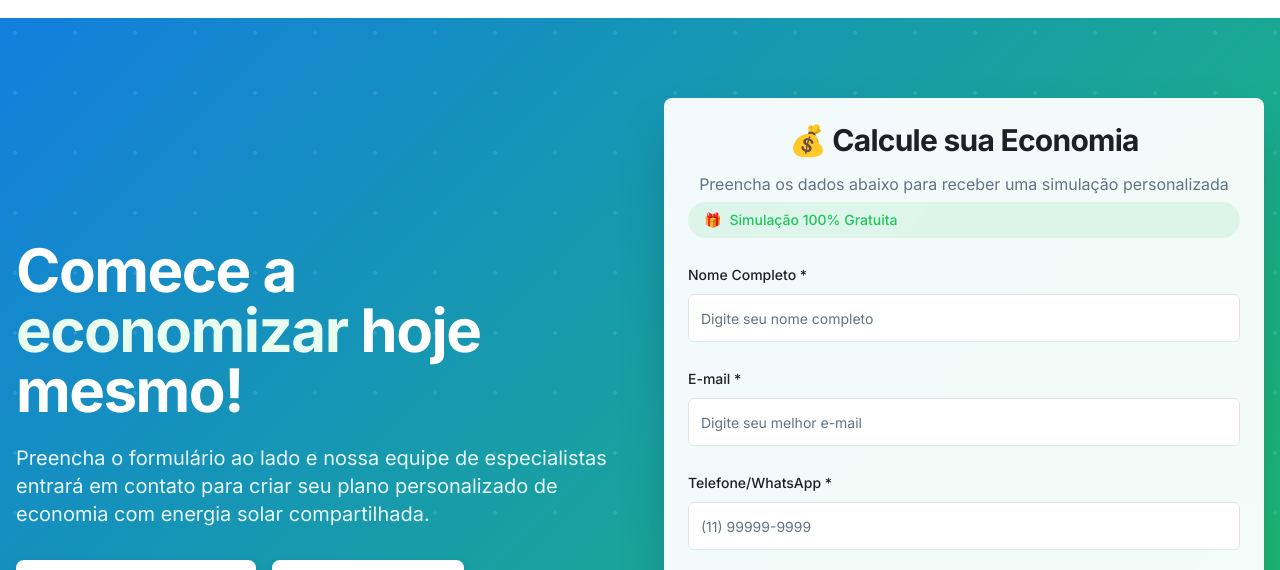
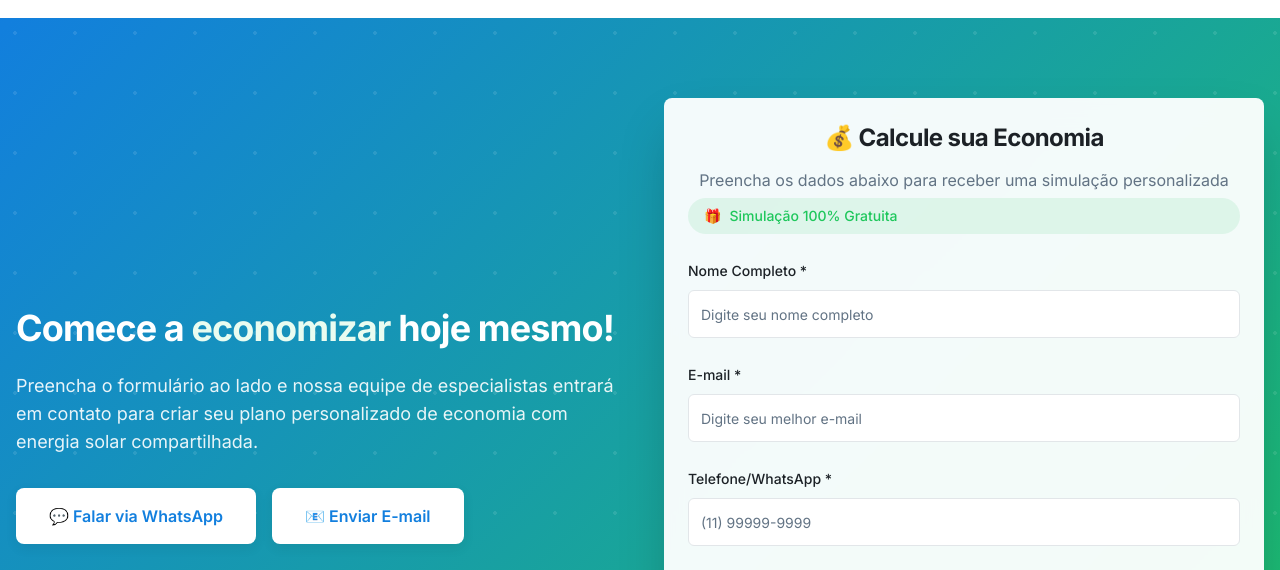
Before and after one commit to PedroRago10/energee-lp, a React (Vite) app: page / in a window 1280 px wide. Shown: the part 8240-8810 px from the top of the page. Built offline with nearby package versions, Linux system fonts and the light colour scheme; no server answers; the database is empty.

Commit message:
Fix text sizing on mobile
Adjust text sizes across the application to improve responsiveness and prevent layout issues on mobile devices.

```diff
--- a/src/components/CTAFormSection.tsx
+++ b/src/components/CTAFormSection.tsx
@@ -115,10 +115,10 @@ export function CTAFormSection() {
 
           {/* Left Content */}
           <div className="text-white scroll-reveal mb-8 lg:mb-0">
-            <h2 className="text-2xl sm:text-3xl md:text-4xl lg:text-5xl xl:text-6xl font-bold mb-4 sm:mb-6">
+            <h2 className="text-xl sm:text-2xl md:text-3xl lg:text-4xl font-bold mb-4 sm:mb-6">
               Comece a <span className="text-secondary-light">economizar</span> hoje mesmo!
             </h2>
-            <p className="text-base sm:text-lg lg:text-xl mb-6 sm:mb-8 text-white/90 leading-relaxed">
+            <p className="text-sm sm:text-base lg:text-lg mb-6 sm:mb-8 text-white/90 leading-relaxed">
               Preencha o formulário ao lado e nossa equipe de especialistas
               entrará em contato para criar seu plano personalizado de economia
               com energia solar compartilhada.
@@ -172,7 +172,7 @@ export function CTAFormSection() {
           {/* Right Form */}
           <Card className="bg-white/95 backdrop-blur-md shadow-2xl border-0 scroll-reveal animate-slide-in-right w-full max-w-lg mx-auto lg:max-w-none">
             <CardHeader className="text-center pb-4 sm:pb-6 px-4 sm:px-6">
-              <CardTitle className="text-xl sm:text-2xl lg:text-3xl font-bold text-foreground mb-2">
+              <CardTitle className="text-lg sm:text-xl lg:text-2xl font-bold text-foreground mb-2">
                 💰 Calcule sua Economia
               </CardTitle>
               <p className="text-sm sm:text-base text-muted-foreground">
--- a/src/pages/AdminDashboard.tsx
+++ b/src/pages/AdminDashboard.tsx
@@ -82,10 +82,10 @@ export default function AdminDashboard() {
         <div className="container-xl px-2 sm:px-4 py-3 sm:py-4">
           <div className="flex flex-col sm:flex-row items-start sm:items-center justify-between gap-3 sm:gap-0">
             <div className="w-full sm:w-auto">
-              <h1 className="text-xl sm:text-2xl font-bold text-foreground">
+              <h1 className="text-lg sm:text-xl lg:text-2xl font-bold text-foreground">
                 Painel Administrativo
               </h1>
-              <p className="text-sm sm:text-base text-muted-foreground">
+              <p className="text-xs sm:text-sm text-muted-foreground">
                 Bem-vindo, {user.email}
               </p>
             </div>
--- a/src/pages/AdminLogin.tsx
+++ b/src/pages/AdminLogin.tsx
@@ -91,10 +91,10 @@ export default function AdminLogin() {
               className="h-10 sm:h-12 w-auto"
             />
           </div>
-          <CardTitle className="text-xl sm:text-2xl font-bold">
+          <CardTitle className="text-lg sm:text-xl font-bold">
             Painel Administrativo
           </CardTitle>
-          <p className="text-sm sm:text-base text-muted-foreground">
+          <p className="text-xs sm:text-sm text-muted-foreground">
             Faça login para acessar o painel de controle
           </p>
         </CardHeader>
```
